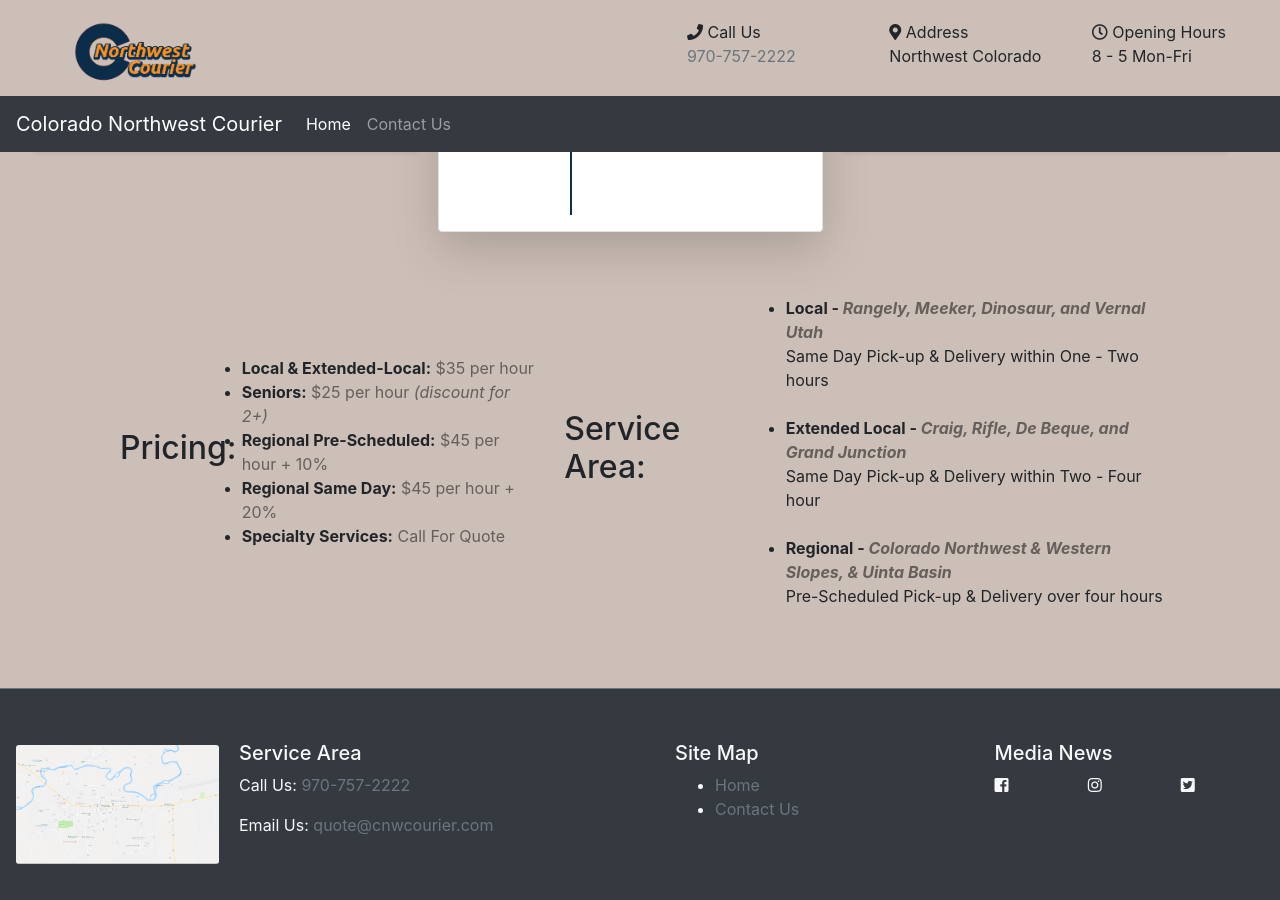
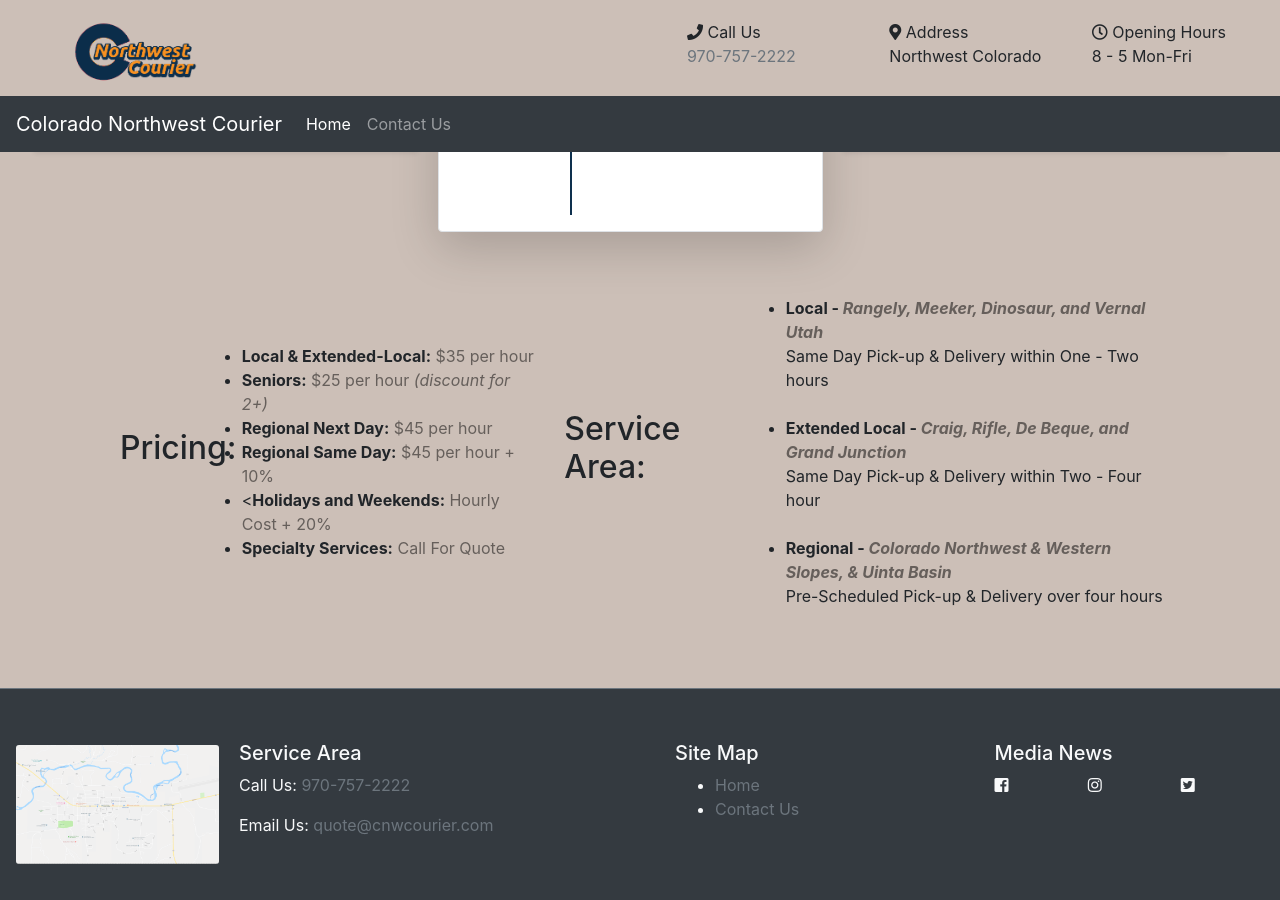
Before and after one commit to kfn8dkodemonkey/CNWCourier, a Jekyll site: the page built from index.md, in a window 1280 px wide and 900 px high, scrolled down 1094 px. Built offline with Jekyll 4.4.1, drawn with Linux system fonts in a browser that asks for light colours.

```diff
--- a/_config.yml
+++ b/_config.yml
@@ -17,10 +17,10 @@ title: Colorado Northwest Courier
 email: info@cnwcourier.com
 description: >- # this means to ignore newlines until "baseurl:"
   Serving the grater Colorado Western Slopes and the Uinta Basin.
-baseurl: "" # the subpath of your site, e.g. /blog
+baseurl: "/" # the subpath of your site, e.g. /blog
 url: "https://cnwcourier.com" # the base hostname & protocol for your site, e.g. http://example.com
 twitter_username: jekyllrb
-github_username:  jekyll
+facebook: CNWCourier-407136966686736
 
 # Build settings
 markdown: kramdown
--- a/_includes/index.html
+++ b/_includes/index.html
@@ -124,8 +124,9 @@
         <ul>
           <li><strong>Local & Extended-Local:</strong> <span class="text-black-50">$35 per hour</span></li>
           <li><strong>Seniors:</strong> <span class="text-black-50">$25 per hour</span> <em class="text-black-50">(discount for 2+)</em></li>
-          <li><strong>Regional Pre-Scheduled:</strong> <span class="text-black-50">$45 per hour + 10% </span></li>
-          <li><strong>Regional Same Day:</strong> <span class="text-black-50">$45 per hour + 20% </span></li>
+          <li><strong>Regional Next Day:</strong> <span class="text-black-50">$45 per hour </span></li>
+          <li><strong>Regional Same Day:</strong> <span class="text-black-50">$45 per hour + 10% </span></li>
+          <li><<strong>Holidays and Weekends:</strong> <span class="text-black-50">Hourly Cost + 20% </span></li>
           <li><strong>Specialty Services:</strong> <span class="text-black-50">Call For Quote </span></li>
         </ul>
       </div>
```
